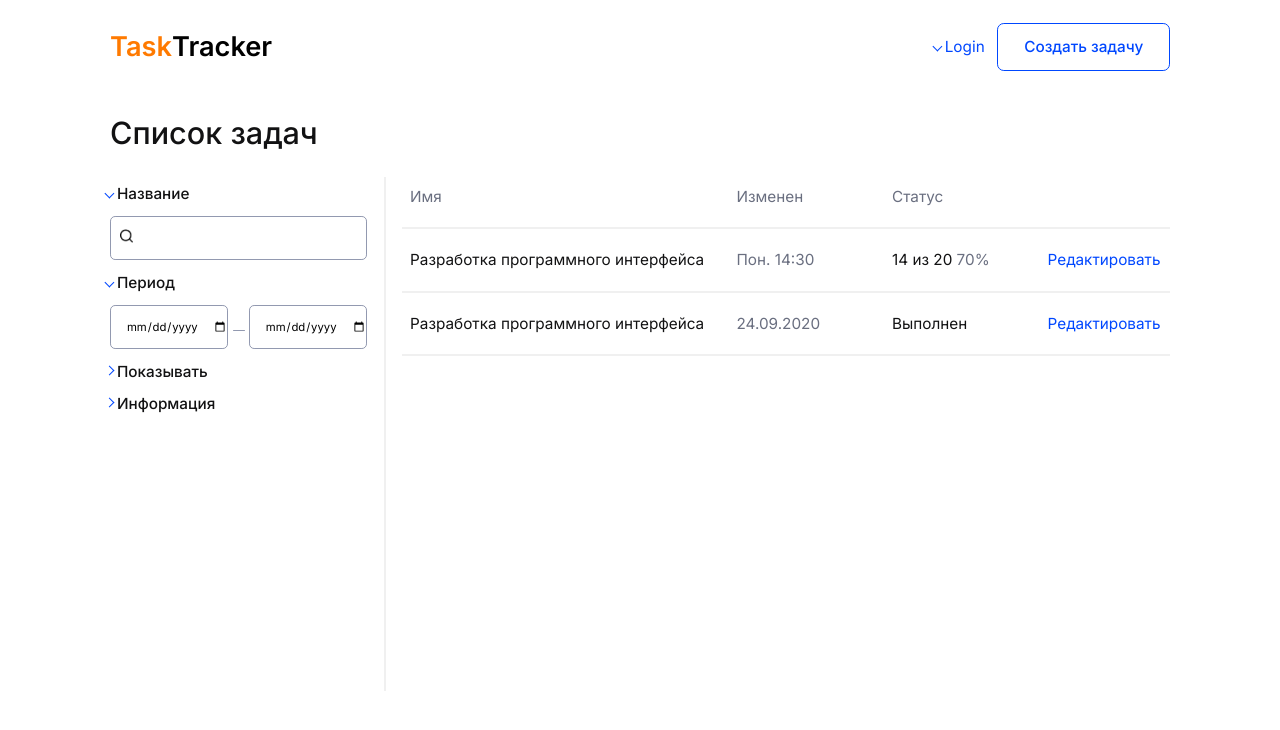
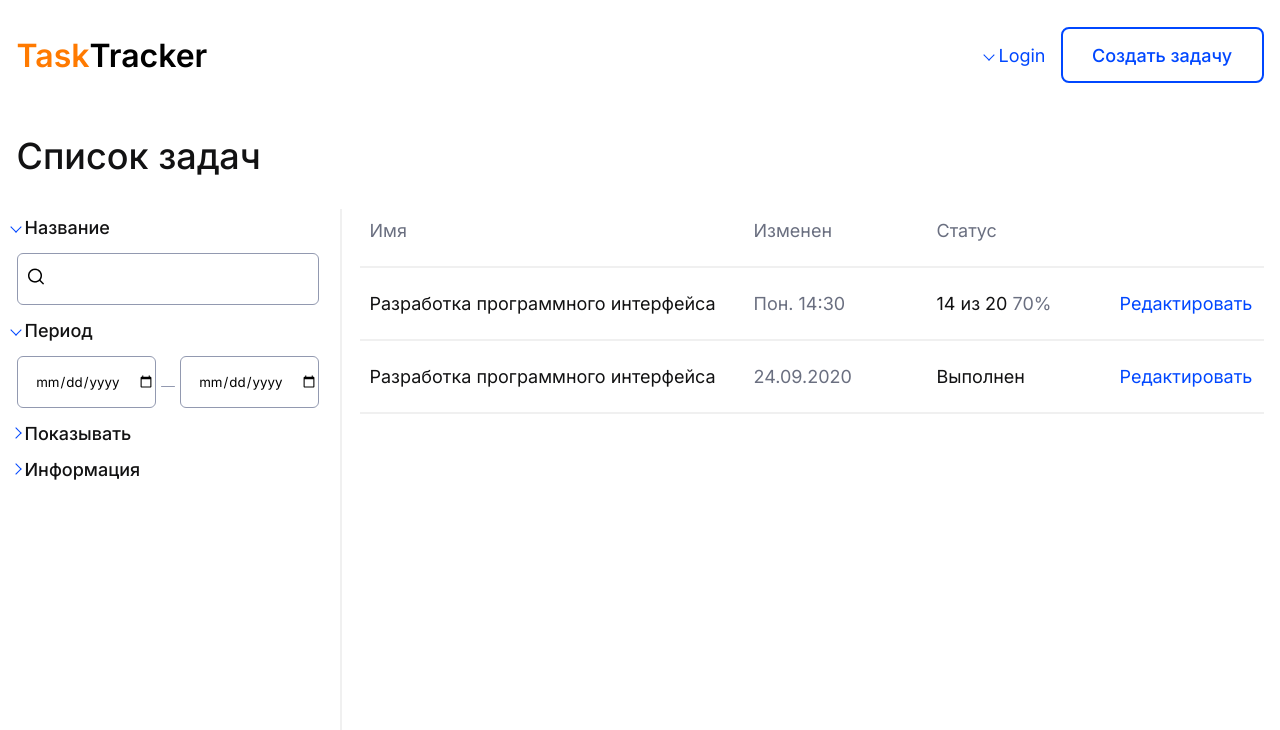
Before and after one commit to KLdevelop/task_tracker_cpt, a React (Create React App) app in the folder task_tracker/: page / in a window 1280 px wide. Shown: the top 730 px of the page. Built offline with nearby package versions, Linux system fonts and the light colour scheme.

Commit message:
deleted zoom style

```diff
--- a/task_tracker/src/pages/todo_list/todo_list.scss
+++ b/task_tracker/src/pages/todo_list/todo_list.scss
@@ -82,7 +82,7 @@ button {
 }
 
 .todoPage{
-    zoom: 0.85;
+    //zoom: 0.85;
     * {
         font-family: $ff;
     }
```
